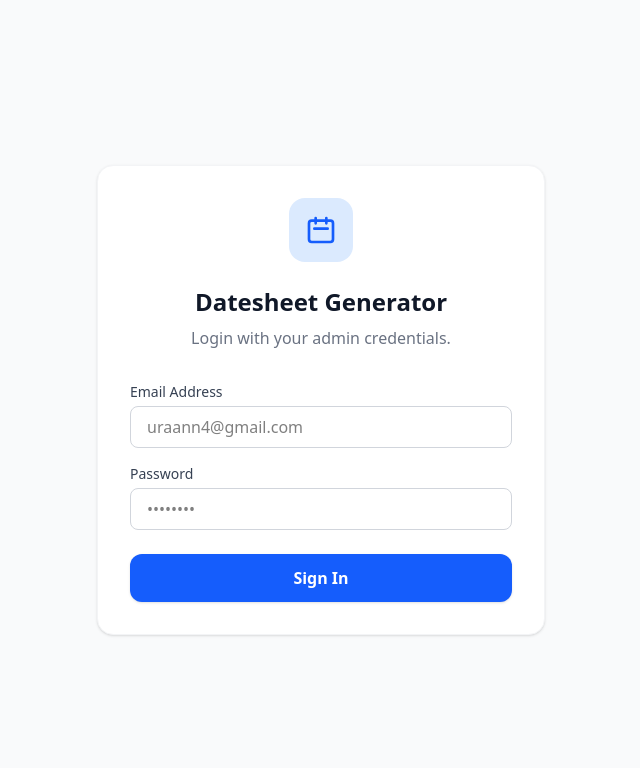
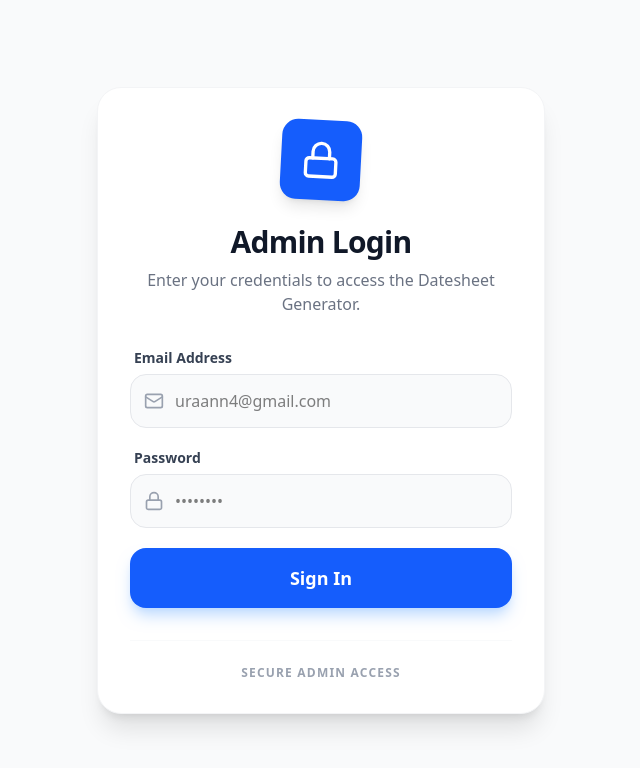
Before and after one commit to uraann4-code/datesheet-retake, a React (Vite) app: page / in a window 1280 px wide. Shown: the top 768 px of the page, without its empty margins (319-959 px from the left). Built offline with nearby package versions, Linux system fonts and the light colour scheme; no server answers; the database is empty.

Commit message:
feat: Implement user authentication flow
Adds user authentication functionality including sign-in and registration. Introduces state management for login status and error handling. Imports necessary icons for UI elements.

```diff
--- a/src/App.tsx
+++ b/src/App.tsx
@@ -2,21 +2,32 @@ import React, { useEffect, useState } from 'react';
 import { DatesheetGenerator } from './components/DatesheetGenerator';
 import { db, auth } from './lib/firebase';
 import { doc, getDocFromServer } from 'firebase/firestore';
-import { onAuthStateChanged, signInWithEmailAndPassword, signOut } from 'firebase/auth';
+import {
+  onAuthStateChanged,
+  signInWithEmailAndPassword,
+  createUserWithEmailAndPassword,
+  signOut
+} from 'firebase/auth';
 import { createUserProfile } from './lib/db';
+import { Lock, Mail, AlertCircle, Loader2 } from 'lucide-react';
 
 export default function App() {
   const [user, setUser] = useState<any>(null);
   const [loading, setLoading] = useState(true);
   const [email, setEmail] = useState('');
   const [password, setPassword] = useState('');
+  const [isLoggingIn, setIsLoggingIn] = useState(false);
   const [error, setError] = useState('');
 
   useEffect(() => {
     const unsubscribe = onAuthStateChanged(auth, async (u) => {
       if (u) {
+        try {
           await createUserProfile(u);
           setUser(u);
+        } catch (err) {
+          console.error("Error creating user profile:", err);
+        }
       } else {
         setUser(null);
       }
@@ -28,28 +39,44 @@ export default function App() {
   const handleLogin = async (e: React.FormEvent) => {
     e.preventDefault();
     setError('');
-    if (email === 'uraann4@gmail.com' && password === 'admin123') {
+
+    const targetEmail = 'uraann4@gmail.com';
+    const targetPassword = 'admin123';
+
+    if (email.trim().toLowerCase() === targetEmail && password === targetPassword) {
+      setIsLoggingIn(true);
       try {
         // Try to sign in
         try {
-          const result = await signInWithEmailAndPassword(auth, email, password);
+          const result = await signInWithEmailAndPassword(auth, targetEmail, targetPassword);
           setUser(result.user);
         } catch (signInErr: any) {
-          // If user doesn't exist, create them (only for this specific hardcoded email)
-          if (signInErr.code === 'auth/user-not-found' || signInErr.code === 'auth/invalid-credential') {
-            const { createUserWithEmailAndPassword } = await import('firebase/auth');
-            const result = await createUserWithEmailAndPassword(auth, email, password);
+          // If user doesn't exist or other error, try to create
+          if (signInErr.code === 'auth/user-not-found' || signInErr.code === 'auth/invalid-credential' || signInErr.code === 'auth/invalid-login-credentials') {
+            try {
+              const result = await createUserWithEmailAndPassword(auth, targetEmail, targetPassword);
               setUser(result.user);
+            } catch (createErr: any) {
+              if (createErr.code === 'auth/operation-not-allowed') {
+                setError('Email/Password login is not enabled in Firebase. Please enable it in the Firebase Console (Authentication > Sign-in method).');
+              } else {
+                throw createErr;
+              }
+            }
+          } else if (signInErr.code === 'auth/operation-not-allowed') {
+            setError('Email/Password login is not enabled in Firebase. Please enable it in the Firebase Console (Authentication > Sign-in method).');
           } else {
             throw signInErr;
           }
         }
       } catch (err: any) {
-        setError('Login failed. Please check your credentials.');
-        console.error(err);
+        setError(err.message || 'Login failed. Please check your internet connection.');
+        console.error("Login Error:", err);
+      } finally {
+        setIsLoggingIn(false);
       }
     } else {
-      setError('Invalid email or password.');
+      setError('Invalid email or password. Please use the provided admin credentials.');
     }
   };
 
@@ -68,72 +95,104 @@ export default function App() {
 
   if (loading) {
     return (
-      <div className="min-h-screen flex items-center justify-center bg-gray-50">
-        <div className="animate-spin rounded-full h-12 w-12 border-b-2 border-blue-600"></div>
+      <div className="min-h-screen flex flex-col items-center justify-center bg-gray-50">
+        <Loader2 className="w-12 h-12 text-blue-600 animate-spin mb-4" />
+        <p className="text-gray-500 font-medium animate-pulse">Starting application...</p>
       </div>
     );
   }
 
   if (!user) {
     return (
-      <div className="min-h-screen flex items-center justify-center bg-gray-50 p-4">
-        <div className="bg-white p-8 rounded-2xl shadow-sm border border-gray-100 text-center max-w-md w-full">
-          <div className="w-16 h-16 bg-blue-100 text-blue-600 rounded-2xl flex items-center justify-center mx-auto mb-6">
-            <svg className="w-8 h-8" fill="none" stroke="currentColor" viewBox="0 0 24 24">
-              <path strokeLinecap="round" strokeLinejoin="round" strokeWidth={2} d="M8 7V3m8 4V3m-9 8h10M5 21h14a2 2 0 002-2V7a2 2 0 00-2-2H5a2 2 0 00-2 2v12a2 2 0 002 2z" />
-            </svg>
+      <div className="min-h-screen flex items-center justify-center bg-gray-50 p-4 font-sans">
+        <div className="bg-white p-8 rounded-3xl shadow-xl border border-gray-100 text-center max-w-md w-full transition-all hover:shadow-2xl">
+          <div className="w-20 h-20 bg-blue-600 text-white rounded-2xl flex items-center justify-center mx-auto mb-6 shadow-lg rotate-3 hover:rotate-0 transition-transform">
+            <Lock className="w-10 h-10" />
           </div>
-          <h1 className="text-2xl font-bold text-gray-900 mb-2">Datesheet Generator</h1>
-          <p className="text-gray-500 mb-8">Login with your admin credentials.</p>
+          <h1 className="text-3xl font-black text-gray-900 mb-2 tracking-tight">Admin Login</h1>
+          <p className="text-gray-500 mb-8 font-medium">Enter your credentials to access the Datesheet Generator.</p>
 
-          <form onSubmit={handleLogin} className="space-y-4 text-left">
-            <div>
-              <label className="block text-sm font-medium text-gray-700 mb-1">Email Address</label>
+          <form onSubmit={handleLogin} className="space-y-5 text-left">
+            <div className="space-y-1.5">
+              <label className="block text-sm font-bold text-gray-700 ml-1">Email Address</label>
+              <div className="relative">
+                <div className="absolute inset-y-0 left-0 pl-3.5 flex items-center pointer-events-none">
+                  <Mail className="w-5 h-5 text-gray-400" />
+                </div>
                 <input
                   type="email"
                   value={email}
                   onChange={(e) => setEmail(e.target.value)}
-                className="w-full px-4 py-2 border border-gray-300 rounded-lg focus:ring-2 focus:ring-blue-500 focus:border-blue-500 outline-none transition-all"
+                  className="w-full pl-11 pr-4 py-3.5 bg-gray-50 border border-gray-200 rounded-2xl focus:ring-4 focus:ring-blue-100 focus:border-blue-500 outline-none transition-all font-medium"
                   placeholder="uraann4@gmail.com"
                   required
                 />
               </div>
-            <div>
-              <label className="block text-sm font-medium text-gray-700 mb-1">Password</label>
+            </div>
+
+            <div className="space-y-1.5">
+              <label className="block text-sm font-bold text-gray-700 ml-1">Password</label>
+              <div className="relative">
+                <div className="absolute inset-y-0 left-0 pl-3.5 flex items-center pointer-events-none">
+                  <Lock className="w-5 h-5 text-gray-400" />
+                </div>
                 <input
                   type="password"
                   value={password}
                   onChange={(e) => setPassword(e.target.value)}
-                className="w-full px-4 py-2 border border-gray-300 rounded-lg focus:ring-2 focus:ring-blue-500 focus:border-blue-500 outline-none transition-all"
+                  className="w-full pl-11 pr-4 py-3.5 bg-gray-50 border border-gray-200 rounded-2xl focus:ring-4 focus:ring-blue-100 focus:border-blue-500 outline-none transition-all font-medium"
                   placeholder="••••••••"
                   required
                 />
               </div>
-            {error && <p className="text-red-500 text-sm font-medium">{error}</p>}
+            </div>
+
+            {error && (
+              <div className="flex items-center gap-2 p-4 bg-red-50 border border-red-100 rounded-2xl text-red-600 text-sm font-bold animate-shake">
+                <AlertCircle className="w-5 h-5 shrink-0" />
+                <p>{error}</p>
+              </div>
+            )}
+
             <button
               type="submit"
-              className="w-full bg-blue-600 text-white px-6 py-3 rounded-xl hover:bg-blue-700 transition-colors font-bold shadow-sm mt-2"
+              disabled={isLoggingIn}
+              className="w-full bg-blue-600 text-white px-6 py-4 rounded-2xl hover:bg-blue-700 active:scale-95 transition-all font-black text-lg shadow-lg shadow-blue-200 flex items-center justify-center gap-2 disabled:opacity-70 disabled:pointer-events-none"
             >
-              Sign In
+              {isLoggingIn ? (
+                <>
+                  <Loader2 className="w-5 h-5 animate-spin" />
+                  Verifying...
+                </>
+              ) : (
+                'Sign In'
+              )}
             </button>
           </form>
+
+          <div className="mt-8 pt-6 border-t border-gray-50">
+            <p className="text-xs text-gray-400 font-bold uppercase tracking-widest">Secure Admin Access</p>
+          </div>
         </div>
       </div>
     );
   }
 
   return (
-    <div className="min-h-screen bg-gray-50">
-      <div className="bg-white border-b border-gray-200 px-4 py-3 flex justify-between items-center shadow-sm">
-        <div className="flex items-center gap-2">
-          <div className="w-8 h-8 bg-blue-100 text-blue-700 rounded-full flex items-center justify-center font-bold text-sm">
+    <div className="min-h-screen bg-gray-50 font-sans">
+      <div className="bg-white border-b border-gray-200 px-6 py-4 flex justify-between items-center shadow-sm sticky top-0 z-50">
+        <div className="flex items-center gap-3">
+          <div className="w-10 h-10 bg-gradient-to-br from-blue-600 to-blue-700 text-white rounded-xl flex items-center justify-center font-black shadow-md">
             {user.email?.[0].toUpperCase()}
           </div>
-          <span className="text-sm font-medium text-gray-700 hidden sm:block">{user.email}</span>
+          <div className="hidden sm:block">
+            <p className="text-xs font-black text-gray-400 uppercase tracking-wider leading-none mb-1">Administrator</p>
+            <p className="text-sm font-bold text-gray-900 leading-none">{user.email}</p>
+          </div>
         </div>
         <button
           onClick={() => signOut(auth)}
-          className="text-sm font-medium text-red-600 hover:text-red-700 hover:bg-red-50 px-3 py-1.5 rounded-lg transition-colors"
+          className="text-sm font-bold text-red-600 hover:text-red-700 hover:bg-red-50 px-4 py-2 rounded-xl transition-all border border-transparent hover:border-red-100"
         >
           Sign Out
         </button>
```
Lines whose indentation alone changed are shown as unchanged.
